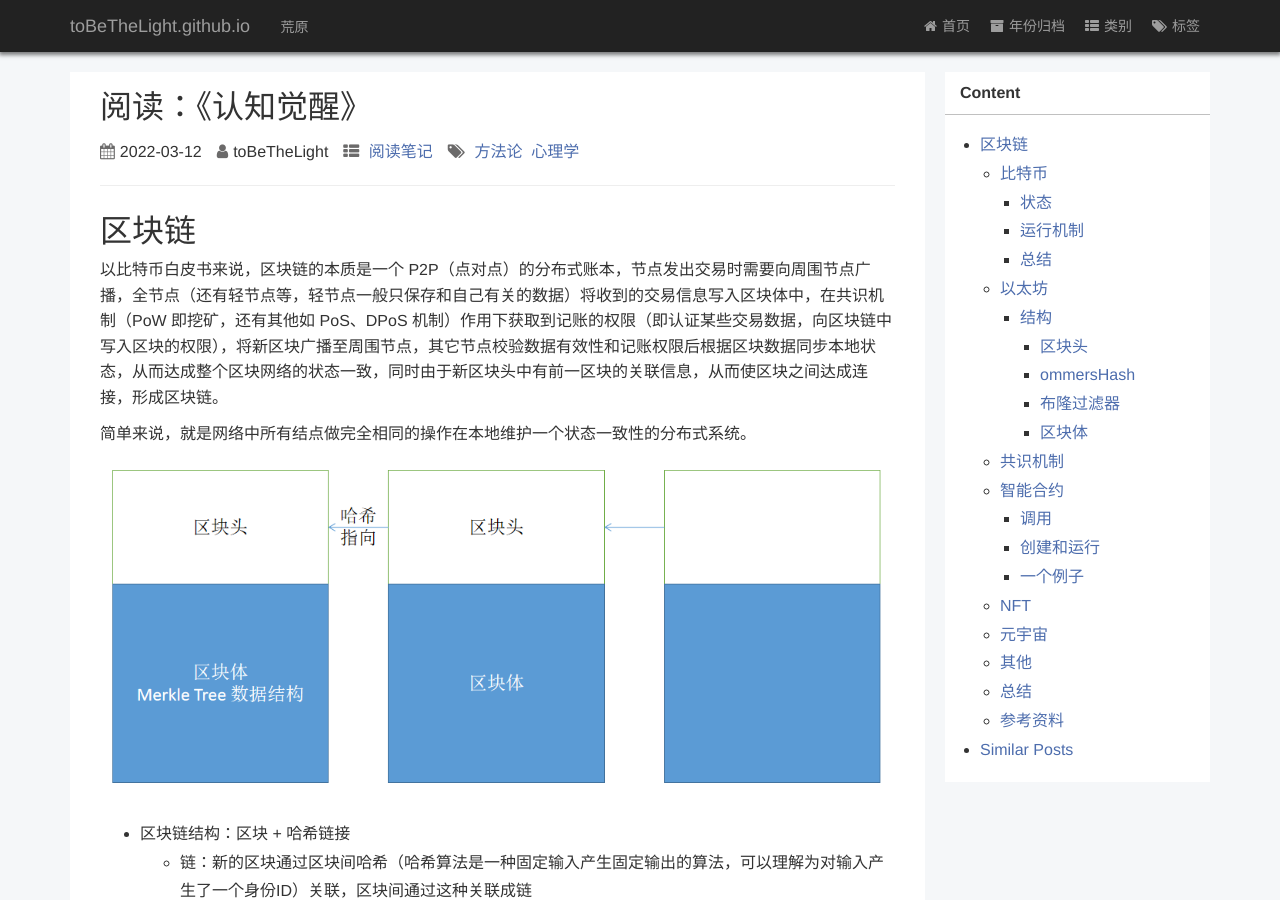
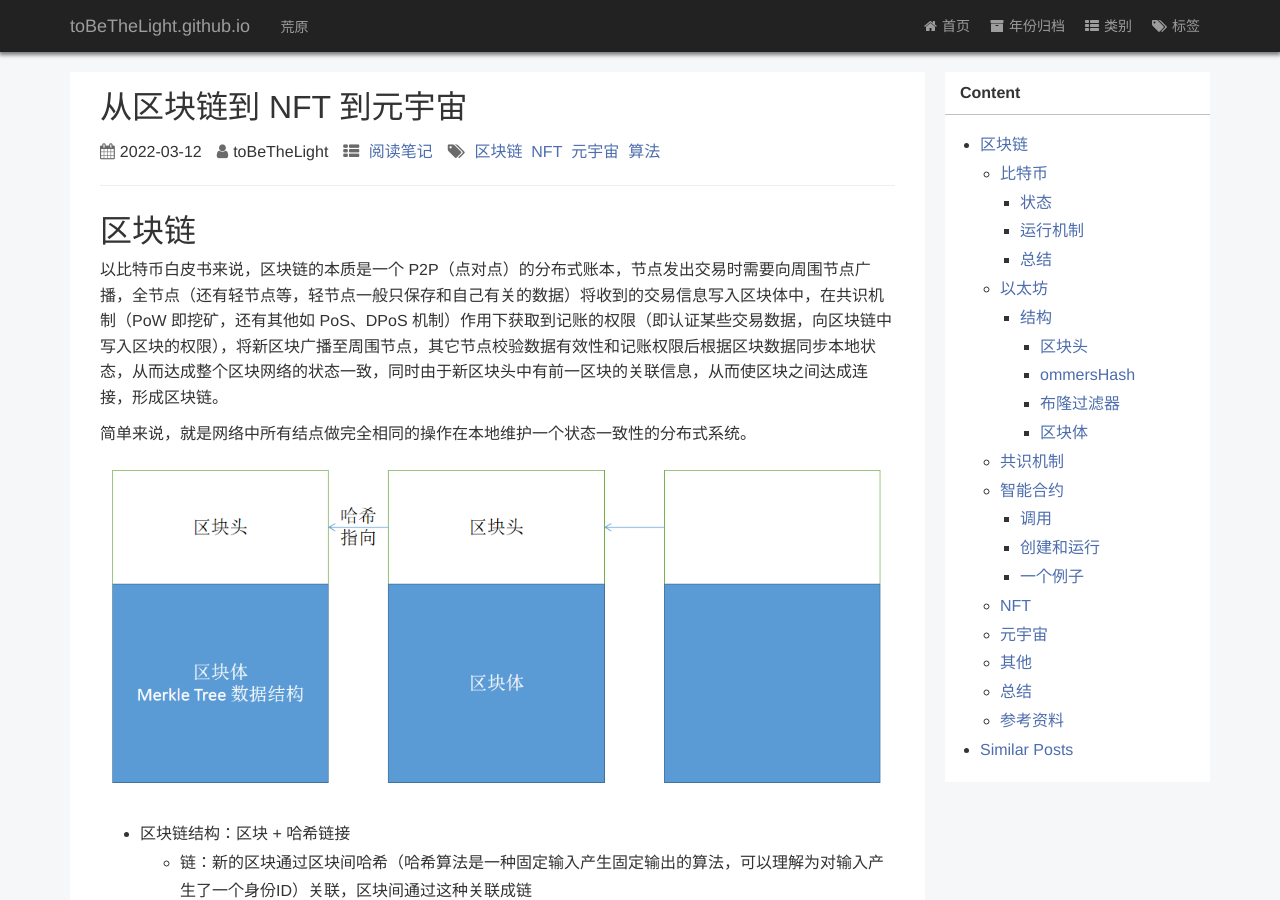
Before and after one commit to toBeTheLight/toBeTheLight.github.io, a Jekyll site: the page built from _posts/2022-03-12-《从区块链到元宇宙》.md, in a window 1280 px wide and 900 px high. Built offline with Jekyll 4.4.1, drawn with Linux system fonts in a browser that asks for light colours; a style sheet for code colours, icons or effects is not loaded.

Commit message:
fix: post meta

```diff
--- a/_posts/2022-03-12-《从区块链到元宇宙》.md
+++ b/_posts/2022-03-12-《从区块链到元宇宙》.md
@@ -1,8 +1,8 @@
 ---
 layout: post
-title:  "阅读：《认知觉醒》"
+title:  "从区块链到 NFT 到元宇宙"
 categories: 阅读笔记
-tags:  方法论 心理学
+tags:  区块链 NFT 元宇宙 算法
 author: toBeTheLight
 ---
 
```
